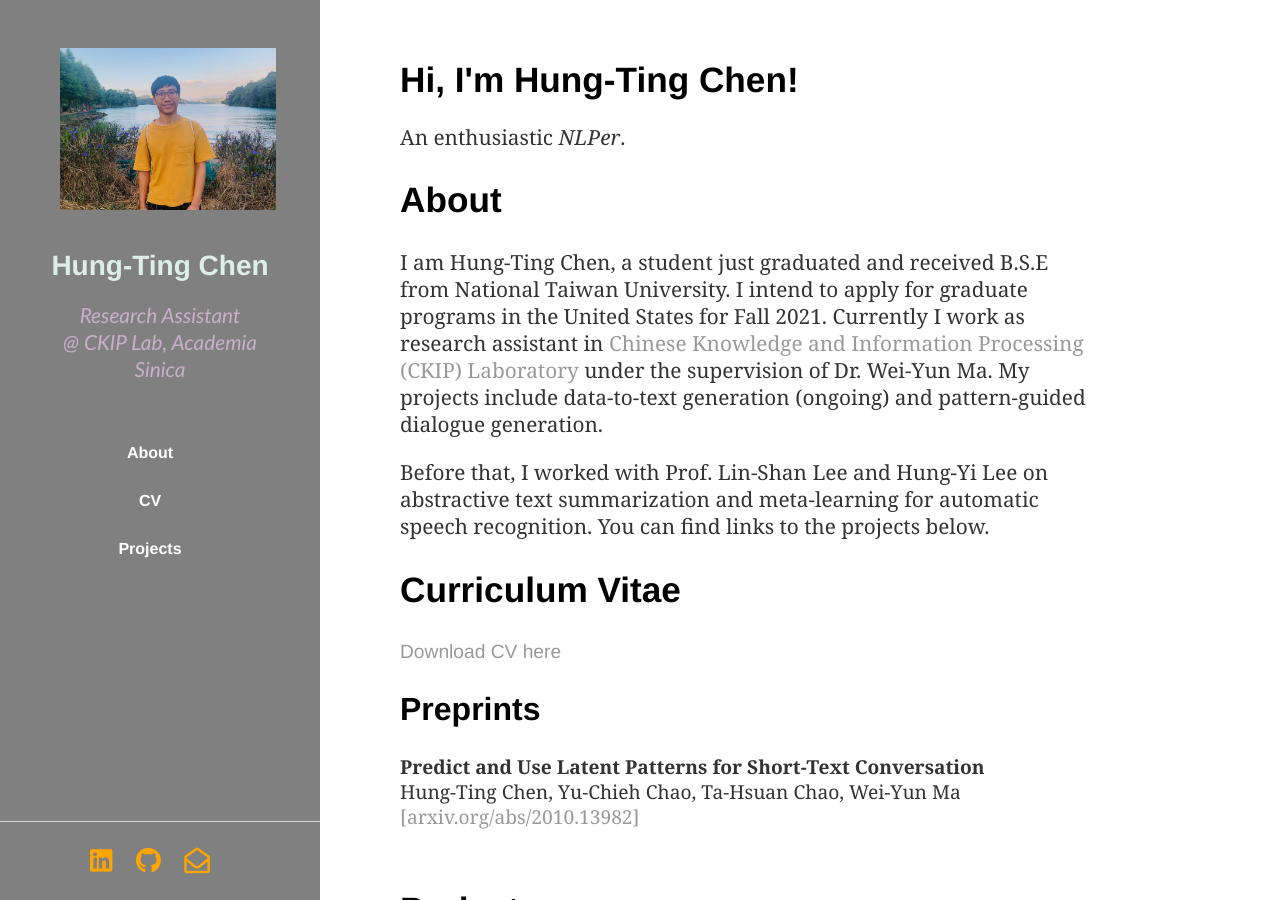
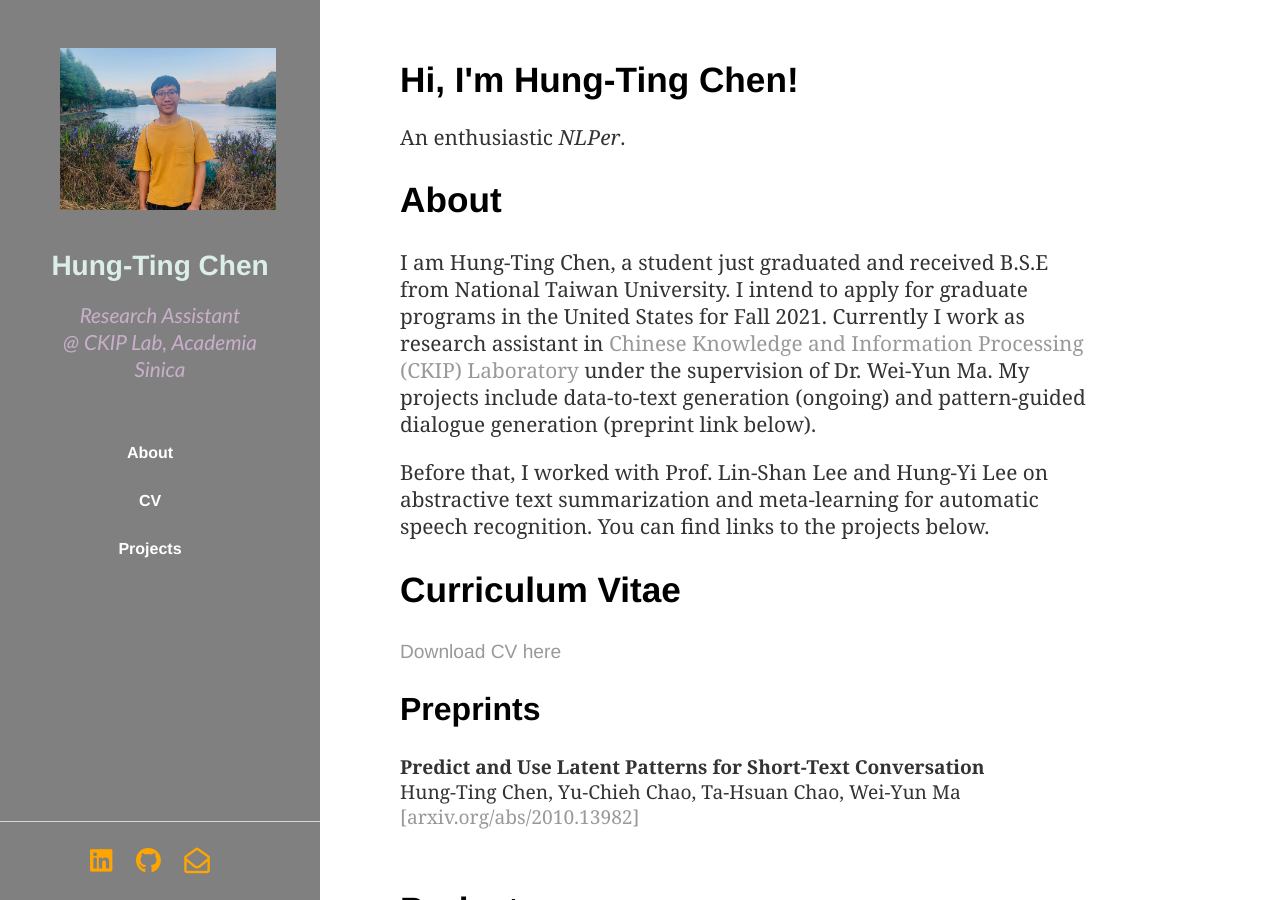
Before and after one commit to timchen0618/timchen0618.github.io, a Jekyll site: the page index.html, which Jekyll copies as it is, in a window 1280 px wide and 900 px high. Built offline with Jekyll 4.4.1, drawn with Linux system fonts in a browser that asks for light colours; nearby versions of some CDN libraries.

Commit message:
Update index.html

```diff
--- a/index.html
+++ b/index.html
@@ -59,7 +59,7 @@
             <section id="about">
                 <div class="about">
                     <h1>About</h1>
-                    <p> I am Hung-Ting Chen, a student just graduated and received B.S.E from National Taiwan University. I intend to apply for graduate programs in the United States for Fall 2021. Currently I work as research assistant in <a href="https://ckip.iis.sinica.edu.tw/"> Chinese Knowledge and Information Processing (CKIP) Laboratory</a> under the supervision of Dr. Wei-Yun Ma. My projects include data-to-text generation (ongoing) and pattern-guided dialogue generation. </p>
+                    <p> I am Hung-Ting Chen, a student just graduated and received B.S.E from National Taiwan University. I intend to apply for graduate programs in the United States for Fall 2021. Currently I work as research assistant in <a href="https://ckip.iis.sinica.edu.tw/"> Chinese Knowledge and Information Processing (CKIP) Laboratory</a> under the supervision of Dr. Wei-Yun Ma. My projects include data-to-text generation (ongoing) and pattern-guided dialogue generation (preprint link below). </p>
 
                     <p>Before that, I worked with Prof. Lin-Shan Lee and Hung-Yi Lee on abstractive text summarization and meta-learning for automatic speech recognition. You can find links to the projects below. </p>
                     <!-- <p> Broadly speaking, My research interest include language generation, especially  I am also interested in solving NLP tasks in data-scarce scenarios and apply NLP techniques on web information, such as machine translation of webpage contents or summarization of social media posts, just to name a few. </p> -->
```
